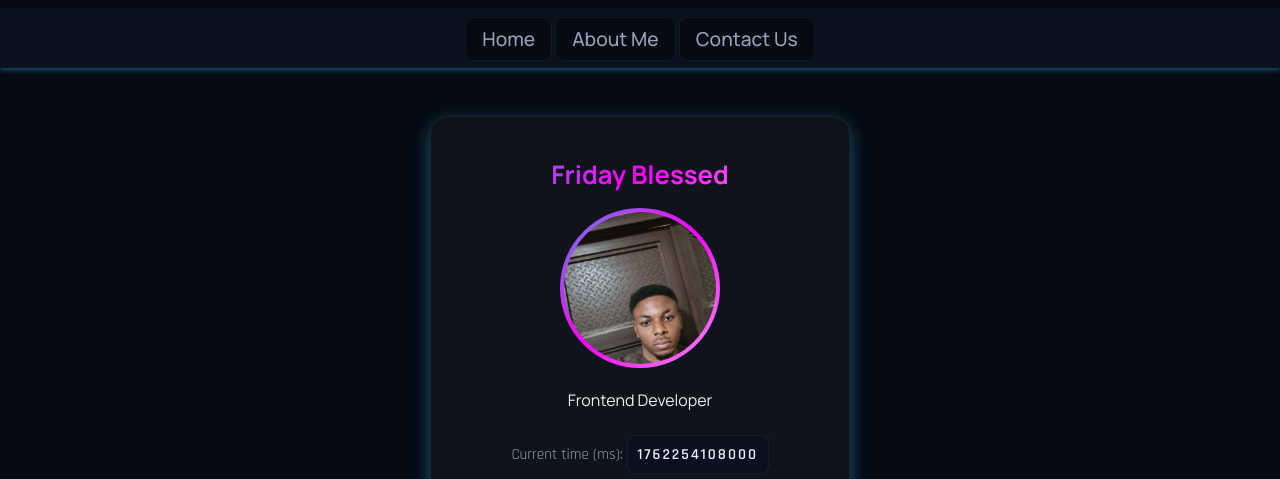
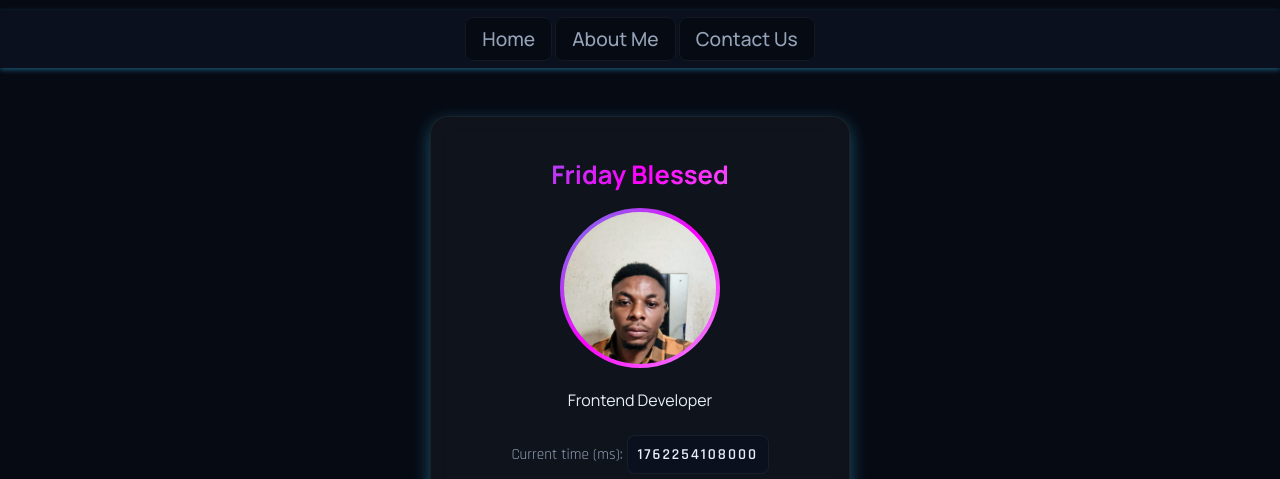
Before and after one commit to FridayBlessed/HNG-TASK-0, a plain HTML site: page index.html in a window 1280 px wide. Shown: the top 479 px of the page. Drawn offline with Linux system fonts and the light colour scheme.

Commit message:
Updated Profile picture

```diff
--- a/index.html
+++ b/index.html
@@ -32,7 +32,7 @@
  <h2 data-testid="test-user-name">Friday Blessed</h2>
 
         <figure>
-            <img src="Blessedd.jpg"
+            <img src="Friday.jpg"
             alt="gloria profile picture"
             data-testid="test-user-avatar">
 
```
Also changed, not shown: Friday.jpg (added).
